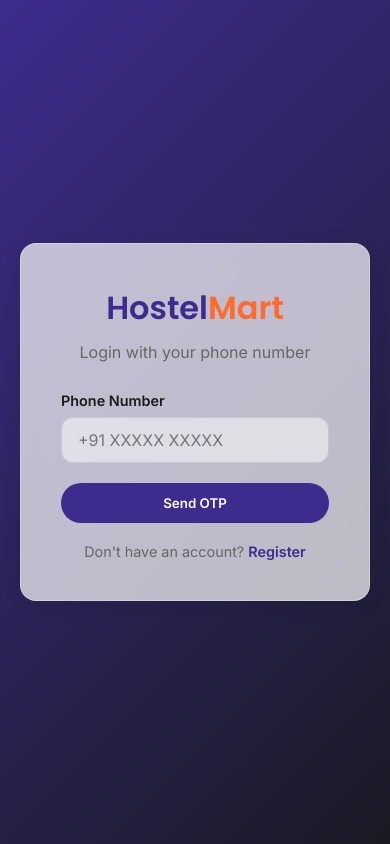
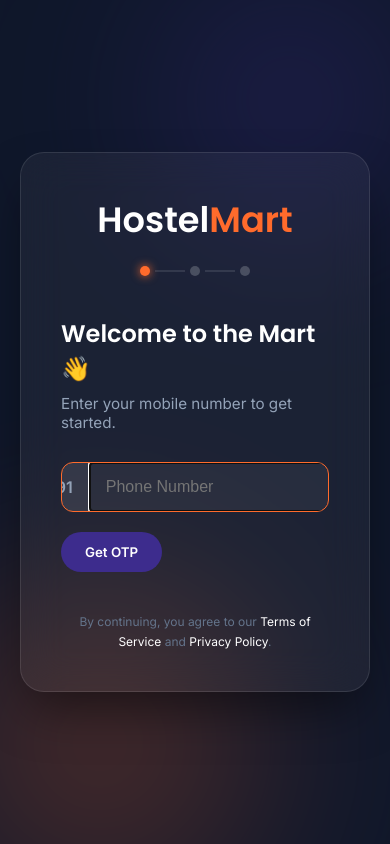
Before and after one commit to chethangowd2020-collab/hostel-mart, a Next.js app in the folder frontend/: page /login in a window 390 px wide. Built offline with nearby package versions, Linux system fonts and the light colour scheme.

Commit message:
Implemented Premium Onboarding and Mobile OTP Login flow

```diff
--- a/frontend/src/app/login/login.module.css
+++ b/frontend/src/app/login/login.module.css
@@ -1,96 +1,227 @@
 .container {
   min-height: 100vh;
-  background: linear-gradient(135deg, #3D2C8D 0%, #1A1A24 100%);
   display: flex;
   align-items: center;
   justify-content: center;
+  background: #0F172A;
+  position: relative;
+  overflow: hidden;
+  font-family: 'Inter', sans-serif;
   padding: 20px;
 }
 
-.card {
+.backgroundDesign {
+  position: absolute;
+  top: 0;
+  left: 0;
   width: 100%;
-  max-width: 400px;
-  padding: 40px;
-  text-align: center;
+  height: 100%;
+  z-index: 1;
 }
 
-.header h1 {
-  font-size: 2rem;
-  color: var(--primary);
-  margin-bottom: 10px;
+.circle1 {
+  position: absolute;
+  top: -100px;
+  right: -100px;
+  width: 400px;
+  height: 400px;
+  border-radius: 50%;
+  background: radial-gradient(circle, var(--primary) 0%, transparent 70%);
+  opacity: 0.4;
+  filter: blur(80px);
 }
 
-.header h1 span {
+.circle2 {
+  position: absolute;
+  bottom: -150px;
+  left: -150px;
+  width: 500px;
+  height: 500px;
+  border-radius: 50%;
+  background: radial-gradient(circle, var(--secondary) 0%, transparent 70%);
+  opacity: 0.3;
+  filter: blur(80px);
+}
+
+.loginCard {
+  width: 100%;
+  max-width: 450px;
+  background: rgba(255, 255, 255, 0.05);
+  backdrop-filter: blur(20px);
+  border: 1px solid rgba(255, 255, 255, 0.1);
+  padding: 40px;
+  border-radius: 24px;
+  z-index: 2;
+  box-shadow: 0 25px 50px -12px rgba(0, 0, 0, 0.5);
+}
+
+.brandHeader {
+  text-align: center;
+  margin-bottom: 40px;
+}
+
+.brandHeader h1 {
+  font-size: 2.2rem;
+  color: white;
+  margin-bottom: 20px;
+}
+
+.brandHeader h1 span {
   color: var(--secondary);
 }
 
-.header p {
-  color: var(--text-muted);
+.stepper {
+  display: flex;
+  align-items: center;
+  justify-content: center;
+  gap: 5px;
+}
+
+.stepDot {
+  width: 10px;
+  height: 10px;
+  border-radius: 50%;
+  background: rgba(255, 255, 255, 0.2);
+  transition: all 0.3s ease;
+}
+
+.activeDot {
+  background: var(--secondary);
+  box-shadow: 0 0 10px var(--secondary);
+}
+
+.stepLine {
+  width: 30px;
+  height: 2px;
+  background: rgba(255, 255, 255, 0.1);
+}
+
+.activeLine {
+  background: var(--secondary);
+}
+
+.fadeSlide {
+  animation: fadeSlideUp 0.5s ease-out forwards;
+}
+
+@keyframes fadeSlideUp {
+  from { opacity: 0; transform: translateY(20px); }
+  to { opacity: 1; transform: translateY(0); }
+}
+
+.fadeSlide h2 {
+  color: white;
+  font-size: 1.5rem;
+  margin-bottom: 8px;
+}
+
+.fadeSlide p {
+  color: #94A3B8;
+  font-size: 0.95rem;
   margin-bottom: 30px;
 }
 
-.form {
+.inputWrapper {
   display: flex;
-  flex-direction: column;
-  gap: 20px;
-  text-align: left;
+  background: rgba(255, 255, 255, 0.05);
+  border: 1px solid rgba(255, 255, 255, 0.1);
+  border-radius: 12px;
+  overflow: hidden;
+  margin-bottom: 20px;
+  transition: border-color 0.3s;
+}
+
+.inputWrapper:focus-within {
+  border-color: var(--secondary);
+}
+
+.prefix {
+  padding: 14px 16px;
+  background: rgba(255, 255, 255, 0.05);
+  color: #94A3B8;
+  font-weight: 600;
+  border-right: 1px solid rgba(255, 255, 255, 0.1);
+}
+
+.inputWrapper input {
+  flex: 1;
+  background: transparent;
+  border: none;
+  padding: 14px 16px;
+  color: white;
+  font-size: 1rem;
+}
+
+.otpGrid {
+  display: grid;
+  grid-template-columns: repeat(6, 1fr);
+  gap: 10px;
+  margin-bottom: 30px;
+}
+
+.otpBox {
+  width: 100%;
+  aspect-ratio: 1;
+  background: rgba(255, 255, 255, 0.05);
+  border: 1px solid rgba(255, 255, 255, 0.1);
+  border-radius: 8px;
+  text-align: center;
+  font-size: 1.2rem;
+  color: white;
+  font-weight: 700;
+}
+
+.otpBox:focus {
+  border-color: var(--secondary);
+  background: rgba(255, 255, 255, 0.1);
 }
 
 .inputGroup {
-  display: flex;
-  flex-direction: column;
-  gap: 8px;
+  margin-bottom: 20px;
 }
 
 .inputGroup label {
-  font-weight: 600;
-  font-size: 0.9rem;
-  color: var(--text-main);
-}
-
-.inputGroup input {
-  padding: 12px 16px;
-  border-radius: 12px;
-  border: 1px solid rgba(0,0,0,0.1);
-  background: rgba(255, 255, 255, 0.5);
-  font-family: inherit;
-  font-size: 1rem;
-}
-
-.footerText {
-  text-align: center;
-  font-size: 0.9rem;
-  color: var(--text-muted);
-}
-
-.footerText a {
-  color: var(--primary);
+  display: block;
+  color: #94A3B8;
+  font-size: 0.85rem;
+  margin-bottom: 8px;
   font-weight: 600;
 }
 
-.otpGroup {
-  text-align: center;
+.inputGroup input, .inputGroup select {
+  width: 100%;
+  background: rgba(255, 255, 255, 0.05);
+  border: 1px solid rgba(255, 255, 255, 0.1);
+  border-radius: 12px;
+  padding: 12px 16px;
+  color: white;
+  font-size: 0.95rem;
 }
 
-.otpInputs {
+.row {
   display: flex;
-  gap: 10px;
-  justify-content: center;
-  margin-bottom: 20px;
+  gap: 15px;
 }
 
-.otpInput {
-  width: 40px;
-  height: 45px;
-  text-align: center;
-  font-size: 1.2rem;
-  font-weight: 700;
-  border-radius: 8px;
-  border: 1px solid rgba(0,0,0,0.1);
+.linkBtn {
+  background: transparent;
+  color: var(--secondary);
+  font-weight: 600;
+  font-size: 0.9rem;
+  margin-top: 20px;
+  width: 100%;
+  cursor: pointer;
 }
 
-.resendBtn {
-  background: transparent;
-  color: var(--primary);
-  font-weight: 600;
+.terms {
+  margin-top: 40px;
+  text-align: center;
+  font-size: 0.75rem;
+  color: #64748B;
+  line-height: 1.6;
 }
+
+.terms span {
+  color: white;
+  cursor: pointer;
+}
--- a/frontend/src/app/login/page.tsx
+++ b/frontend/src/app/login/page.tsx
@@ -1,64 +1,186 @@
 'use client';
 
 import { useState } from 'react';
-import Link from 'next/link';
+import { useRouter } from 'next/navigation';
 import styles from './login.module.css';
 
+const COLLEGES = [
+  "IIT Bombay",
+  "IIT Delhi",
+  "IIT Madras",
+  "BITS Pilani",
+  "VIT Vellore",
+  "MIT Manipal",
+  "SRM University",
+  "Amity University"
+];
+
 export default function Login() {
-  const [step, setStep] = useState(1); // 1: Phone, 2: OTP
+  const router = useRouter();
+  const [step, setStep] = useState(1); // 1: Phone, 2: OTP, 3: Profile Setup
   const [phone, setPhone] = useState('');
+  const [otp, setOtp] = useState(['', '', '', '', '', '']);
+  const [profile, setProfile] = useState({
+    name: '',
+    college: '',
+    hostel: '',
+    room: ''
+  });
 
-  const handleNext = (e: React.FormEvent) => {
+  const handlePhoneSubmit = (e: React.FormEvent) => {
     e.preventDefault();
-    setStep(2);
+    if (phone.length >= 10) {
+      setStep(2);
+    }
   };
 
-  const handleLogin = (e: React.FormEvent) => {
+  const handleOtpChange = (index: number, value: string) => {
+    if (value.length > 1) return;
+    const newOtp = [...otp];
+    newOtp[index] = value;
+    setOtp(newOtp);
+
+    // Auto focus next input
+    if (value && index < 5) {
+      const nextInput = document.getElementById(`otp-${index + 1}`);
+      nextInput?.focus();
+    }
+  };
+
+  const handleOtpSubmit = (e: React.FormEvent) => {
     e.preventDefault();
-    window.location.href = '/';
+    // Simulate check: if "new user", go to step 3, else go home
+    setStep(3);
+  };
+
+  const handleProfileSubmit = (e: React.FormEvent) => {
+    e.preventDefault();
+    // Save to DB via API (Mocked for now)
+    router.push('/');
   };
 
   return (
     <div className={styles.container}>
-      <div className={`${styles.card} glass-card`}>
-        <div className={styles.header}>
+      <div className={styles.backgroundDesign}>
+        <div className={styles.circle1}></div>
+        <div className={styles.circle2}></div>
+      </div>
+
+      <div className={`${styles.loginCard} glass-card`}>
+        <div className={styles.brandHeader}>
           <h1>Hostel<span>Mart</span></h1>
-          <p>{step === 1 ? 'Login with your phone number' : 'Enter the verification code'}</p>
+          <div className={styles.stepper}>
+            <div className={`${styles.stepDot} ${step >= 1 ? styles.activeDot : ''}`}></div>
+            <div className={`${styles.stepLine} ${step >= 2 ? styles.activeLine : ''}`}></div>
+            <div className={`${styles.stepDot} ${step >= 2 ? styles.activeDot : ''}`}></div>
+            <div className={`${styles.stepLine} ${step >= 3 ? styles.activeLine : ''}`}></div>
+            <div className={`${styles.stepDot} ${step >= 3 ? styles.activeDot : ''}`}></div>
+          </div>
         </div>
 
-        {step === 1 ? (
-          <form className={styles.form} onSubmit={handleNext}>
-            <div className={styles.inputGroup}>
-              <label>Phone Number</label>
+        {step === 1 && (
+          <form className={styles.fadeSlide} onSubmit={handlePhoneSubmit}>
+            <h2>Welcome to the Mart 👋</h2>
+            <p>Enter your mobile number to get started.</p>
+            <div className={styles.inputWrapper}>
+              <span className={styles.prefix}>+91</span>
               <input
                 type="tel"
-                placeholder="+91 XXXXX XXXXX"
+                placeholder="Phone Number"
+                maxLength={10}
                 required
                 value={phone}
                 onChange={(e) => setPhone(e.target.value)}
+                autoFocus
               />
             </div>
-            <button type="submit" className="btn-primary">Send OTP</button>
-            <p className={styles.footerText}>
-              Don't have an account? <Link href="/register">Register</Link>
-            </p>
+            <button type="submit" className="btn-primary">Get OTP</button>
           </form>
-        ) : (
-          <form className={styles.form} onSubmit={handleLogin}>
-            <div className={styles.otpGroup}>
-              <p>Code sent to <strong>{phone}</strong></p>
-              <div className={styles.otpInputs}>
-                {[1, 2, 3, 4, 5, 6].map((i) => (
-                  <input key={i} type="text" maxLength={1} className={styles.otpInput} />
-                ))}
-              </div>
+        )}
+
+        {step === 2 && (
+          <form className={styles.fadeSlide} onSubmit={handleOtpSubmit}>
+            <h2>Verify your number 🔐</h2>
+            <p>Enter the 6-digit code sent to <strong>{phone}</strong></p>
+            <div className={styles.otpGrid}>
+              {otp.map((digit, i) => (
+                <input
+                  key={i}
+                  id={`otp-${i}`}
+                  type="text"
+                  maxLength={1}
+                  className={styles.otpBox}
+                  value={digit}
+                  onChange={(e) => handleOtpChange(i, e.target.value)}
+                  autoFocus={i === 0}
+                />
+              ))}
             </div>
-            <button type="submit" className="btn-primary">Verify & Login</button>
-            <button type="button" className={styles.resendBtn} onClick={() => setStep(1)}>
+            <button type="submit" className="btn-primary">Verify OTP</button>
+            <button type="button" className={styles.linkBtn} onClick={() => setStep(1)}>
               Change Phone Number
             </button>
           </form>
         )}
+
+        {step === 3 && (
+          <form className={styles.fadeSlide} onSubmit={handleProfileSubmit}>
+            <h2>Complete Your Profile 🎓</h2>
+            <p>Help us customize your experience and deliveries.</p>
+
+            <div className={styles.inputGroup}>
+              <label>Full Name</label>
+              <input
+                type="text"
+                placeholder="Student Name"
+                required
+                value={profile.name}
+                onChange={(e) => setProfile({...profile, name: e.target.value})}
+              />
+            </div>
+
+            <div className={styles.inputGroup}>
+              <label>Your College</label>
+              <select
+                required
+                value={profile.college}
+                onChange={(e) => setProfile({...profile, college: e.target.value})}
+              >
+                <option value="">Select College</option>
+                {COLLEGES.map(c => <option key={c} value={c}>{c}</option>)}
+              </select>
+            </div>
+
+            <div className={styles.row}>
+              <div className={styles.inputGroup}>
+                <label>Hostel Name</label>
+                <input
+                  type="text"
+                  placeholder="e.g., Block B"
+                  required
+                  value={profile.hostel}
+                  onChange={(e) => setProfile({...profile, hostel: e.target.value})}
+                />
+              </div>
+              <div className={styles.inputGroup} style={{ width: '100px' }}>
+                <label>Room #</label>
+                <input
+                  type="text"
+                  placeholder="304"
+                  required
+                  value={profile.room}
+                  onChange={(e) => setProfile({...profile, room: e.target.value})}
+                />
+              </div>
+            </div>
+
+            <button type="submit" className="btn-primary">Start Shopping</button>
+          </form>
+        )}
+
+        <div className={styles.terms}>
+          By continuing, you agree to our <span>Terms of Service</span> and <span>Privacy Policy</span>.
+        </div>
       </div>
     </div>
   );
--- a/frontend/src/components/Navbar.tsx
+++ b/frontend/src/components/Navbar.tsx
@@ -29,6 +29,7 @@ export default function Navbar() {
             <svg width="24" height="24" viewBox="0 0 24 24" fill="none" stroke="currentColor" strokeWidth="2" strokeLinecap="round" strokeLinejoin="round"><circle cx="9" cy="21" r="1"></circle><circle cx="20" cy="21" r="1"></circle><path d="M1 1h4l2.68 13.39a2 2 0 0 0 2 1.61h9.72a2 2 0 0 0 2-1.61L23 6H6"></path></svg>
             <span className={styles.cartBadge}>3</span>
           </Link>
+          <Link href="/login" className={styles.navLink}>Login</Link>
           <Link href="/profile" className={styles.profileLink}>
             <div className={styles.avatar}>V</div>
           </Link>
```
